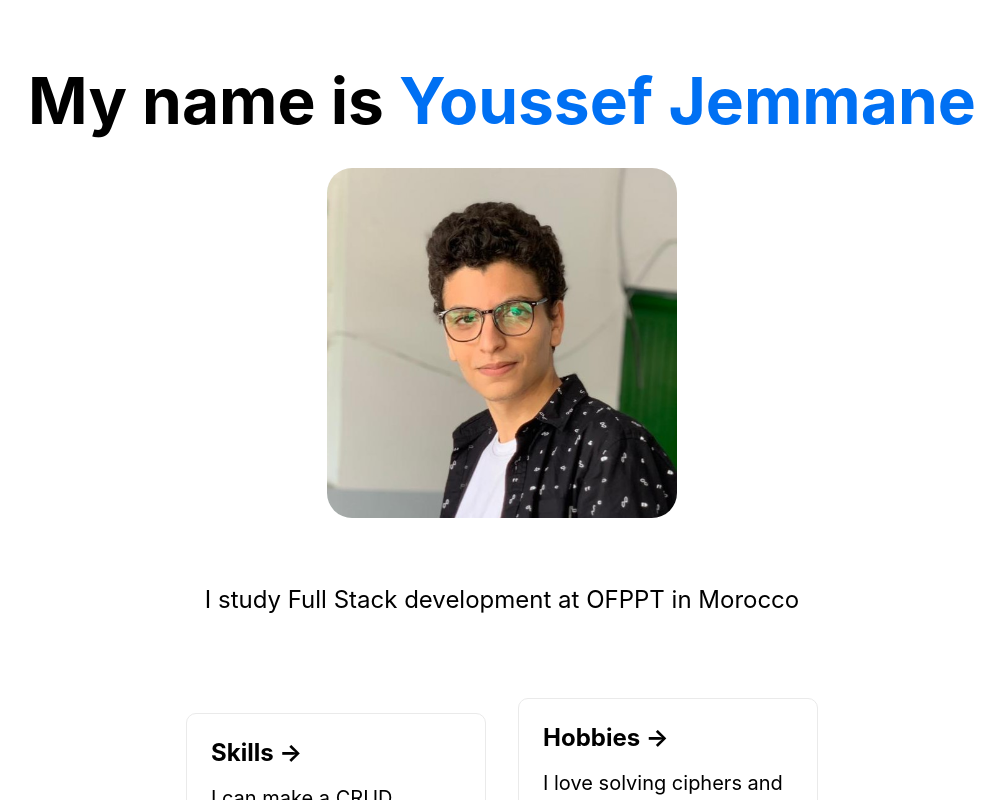
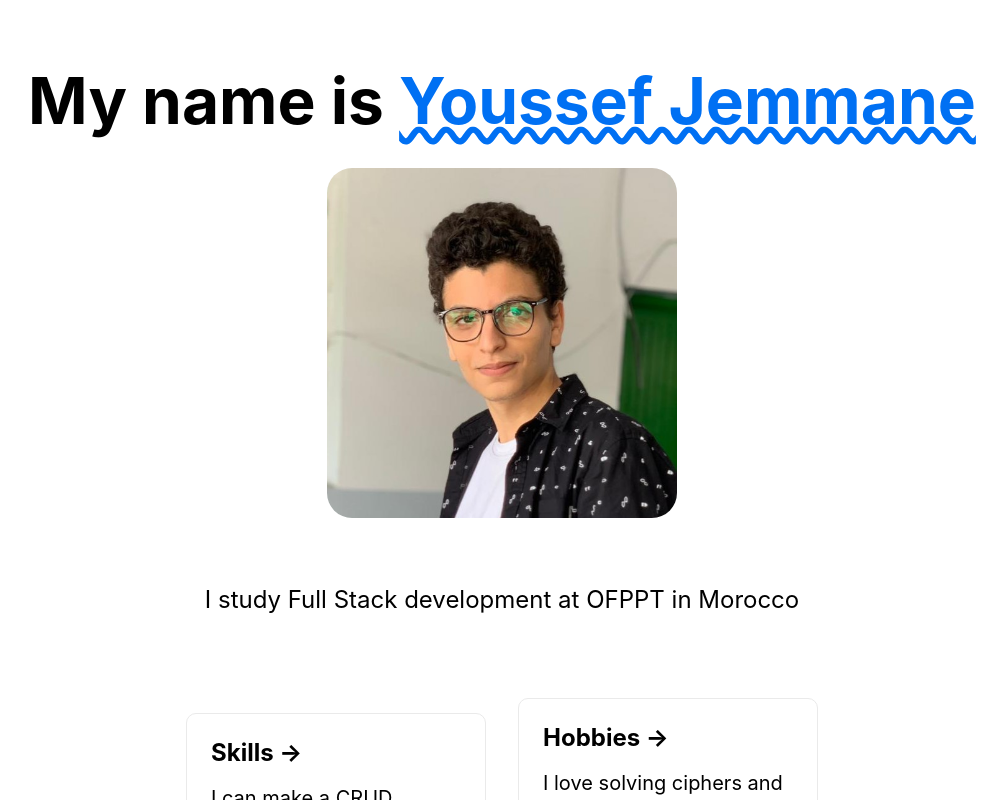
Before and after one commit to YoussefJemmane/joemane, a Next.js app: page / in a window 1280 px wide. Shown: the top 800 px of the page, without its empty margins (138-1145 px from the left). Built offline with nearby package versions, Linux system fonts and the light colour scheme.

Commit message:
Update Home.module.css

```diff
--- a/styles/Home.module.css
+++ b/styles/Home.module.css
@@ -30,14 +30,10 @@
 
 .title a {
   color: #0070f3;
-  text-decoration: dashed ;
+  text-decoration: wavy underline ;
 }
 
-.title a:hover,
-.title a:focus,
-.title a:active {
-  text-decoration: underline;
-}
+
 
 .title {
   margin: 0;
```
